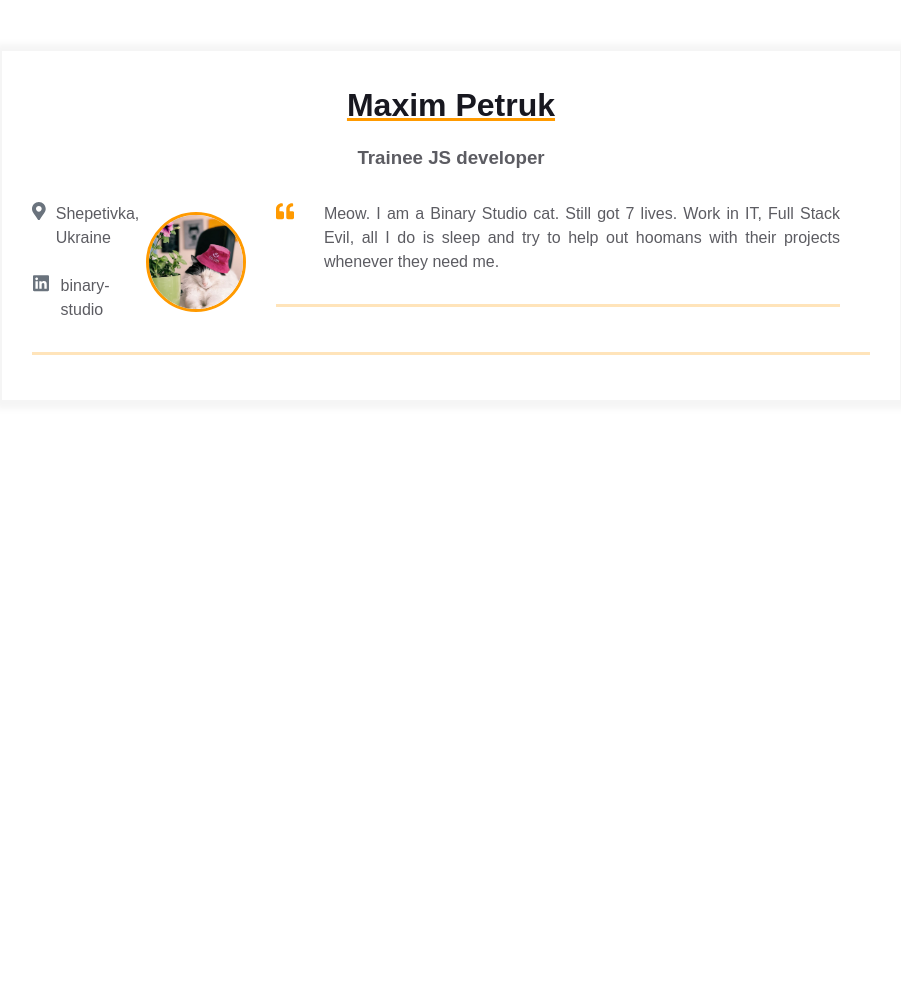
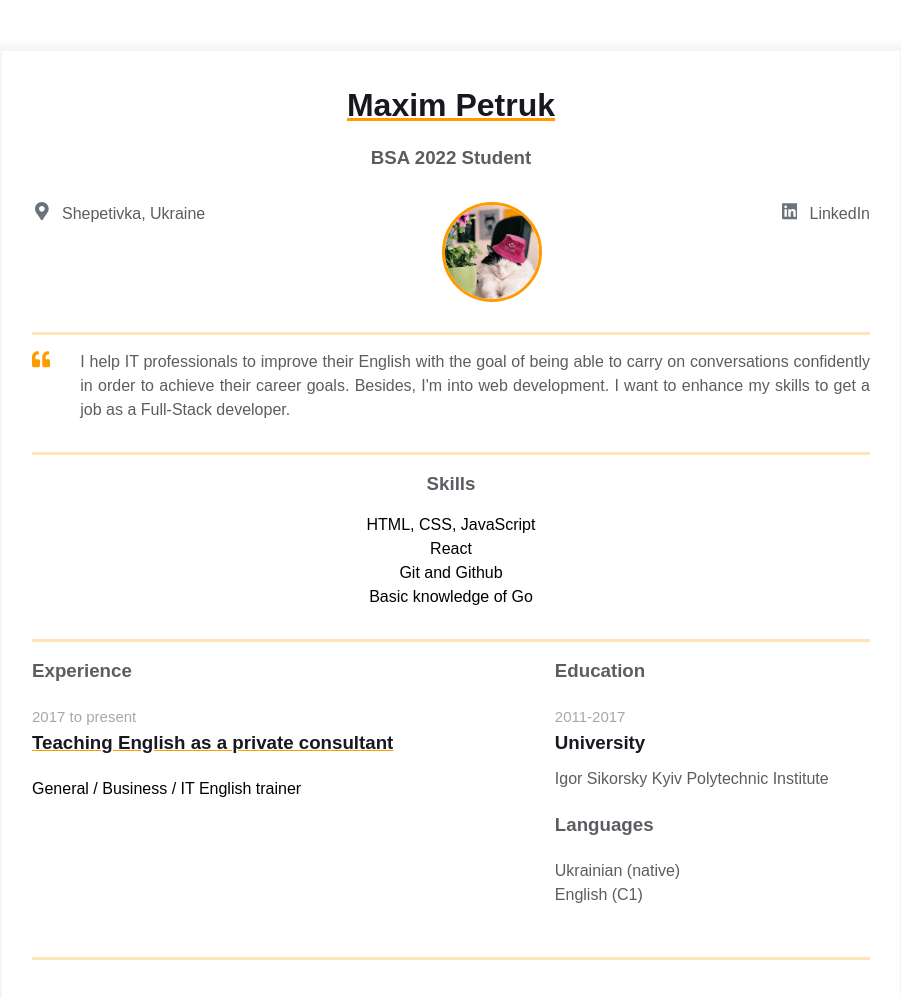
Before and after one commit to maxpetruk/homepage, a plain HTML site: page index.html in a window 1280 px wide. Shown: the whole page, without its empty margins (189-1090 px from the left). Before the commit the page ends 800 px from the top, so only its background shows below. Drawn offline with Linux system fonts and the light colour scheme.

Commit message:
update index.html file

```diff
--- a/index.html
+++ b/index.html
@@ -9,10 +9,14 @@
   <body>
     <main>
       <div class="resume">
+
+        <!-- 1 container -->
+
         <div class="container">
           <div class="resume__block">
+
             <h1 class="contact-info__header">Maxim Petruk</h1>
-            <h3 class="contact-info__sub-header">Trainee JS developer</h3>
+            <h3 class="contact-info__sub-header">BSA 2022 Student</h3>
 
             <div class="contact_info_container fh">
               <div class="contact-info__block">
@@ -26,8 +30,14 @@
                   </div>
                   <span>Shepetivka, Ukraine</span>
                 </a>
+              </div>
 
-                <a href="https://ua.linkedin.com/company/binary-studio_241166" rel="author" class="contact-info__item">
+              <div class="contact-info__block contact-info__block--center">
+                <img class="contact-info__avatar" src="assets/bulka.jpg" alt="Avatar">
+              </div>
+
+              <div class="contact-info__block">
+                <a href="https://www.linkedin.com/in/max-petruk-a575a478/" target="_blank" rel="author" class="contact-info__item">
                   <div class="contact-info__item-icon-wrapper">
                     <svg class="contact-info__item-icon" xmlns="http://www.w3.org/2000/svg" viewBox="0 0 448 512">
                       <path
@@ -35,16 +45,13 @@
                       </path>
                     </svg>
                   </div>
-                  <span>binary-studio</span>
+                  <span>LinkedIn</span>
                 </a>
               </div>
-
-              <div class="contact-info__block contact-info__block--center">
-                <img class="contact-info__avatar" src="assets/bulka.jpg" alt="Avatar">
             </div>
-
-              <div class="contact-info__block"></div>
-
+          </div>
+        </div>
+        <!-- 2 container -->
         <div class="container">
           <div class="resume__block">
             <div class="intro">
@@ -55,15 +62,69 @@
                   </path>
                 </svg>
               </div>
-                    <p class="intro_text">Meow.
-                      I am a Binary Studio cat. Still got 7 lives. Work in IT, Full Stack Evil,
-                      all I do is sleep and try to help out hoomans with their projects whenever
-                      they need me.
+              <p class="intro_text">I help IT professionals to improve their English with the goal of being able to carry on conversations confidently in order to achieve their career goals. Besides, I'm into web development. I want to enhance my skills to get a job as a Full-Stack developer.
               </p>
             </div>
           </div>
         </div>
+        <!-- 3 container -->
+        <div class="container">
+          <div class="resume__block">
+              <div class="skills">
+                  <h3 class="skills__header">Skills</h3>
+                  <div style="text-align: center;">
+                      <p class="skills__text">
+                          <ul style="list-style: none">
+                              <li>HTML, CSS, JavaScript</li>
+                              <li>React</li>
+                              <li>Git and Github</li>
+                              <li>Basic knowledge of Go</li>
+                          </ul>
+                      </p>
+                  </div>
+              </div>
+          </div>
+      </div>
 
+        <!-- 4 container -->
+        <div class="container">
+          <div class="resume__block">
+              <div class="main-info fh">
+                  <div class="experiences">
+                      <div class="experiences">
+                          <h3 class="experiences__header">Experience</h3>
+                          <div class="experiences__company">
+                              <div class="experiences__company-header">
+                                  <span class="experiences__company-header-durability">2017 to present</span>
+                                  <h3 class="experiences__company-header-name">Teaching English as a private consultant</h3>
+                              </div>
+                              <span>General / Business / IT English trainer</span>
+                          </div>
+                      </div>
+                  </div>
+
+                  <div class="additional-info fv">
+                      <div class="additional-info fv">
+                          <div class="additional-info__education">
+                              <h3 class="additional-info__education-header">Education</h3>
+                              <div class="additional-info__education-university">
+                                  <span class="additional-info__education-university-durability">2011-2017</span>
+                                  <h3 class="additional-info__education-university-speciality">University</h3>
+                                  <p class="additional-info__education-university-name">Igor Sikorsky Kyiv Polytechnic Institute</p>
+                              </div>
+                          </div>
+
+                          <div class="additional-info__languages">
+                              <h3 class="additional-info__languages-header">Languages</h3>
+                              <p class="additional-info__languages-item">
+                                  Ukrainian (native)
+                              </p>
+                              <p class="additional-info__languages-item">
+                                  English (C1)
+                              </p>
+                          </div>
+                      </div>
+                  </div>
               </div>
           </div>
       </div>
```
Lines whose indentation alone changed are shown as unchanged.
